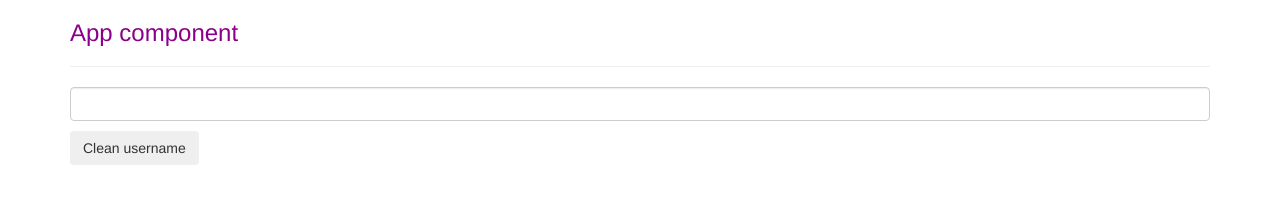
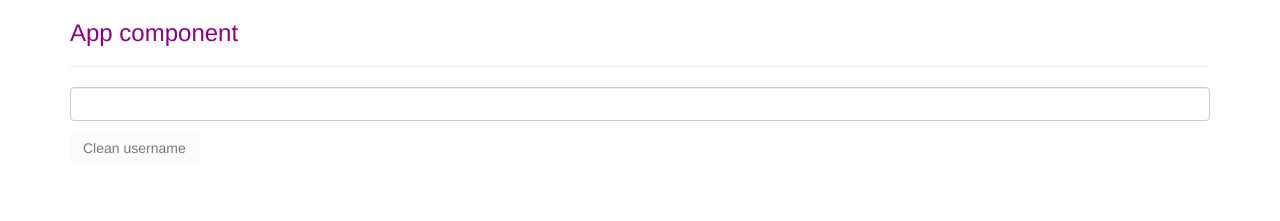
Before and after one commit to 2m0nd/angular_udemy, an Angular app in the folder my-first-app/: page / in a window 1280 px wide. Shown: the top 221 px of the page. Built offline with nearby package versions, Linux system fonts and the light colour scheme.

Commit message:
Fix disabled button.

```diff
--- a/my-first-app/src/app/app.component.html
+++ b/my-first-app/src/app/app.component.html
@@ -9,7 +9,7 @@
 
       <input type="text" class='form-control' [(ngModel)]="username">
       <p>{{ username }}</p>
-      <button class="btn btn-simple" (click)="cleanupUsername()">Clean username</button>
+      <button class="btn btn-simple" (click)="cleanupUsername()" [disabled]="username === ''">Clean username</button>
     </div>
   </div>
 </div>
```
